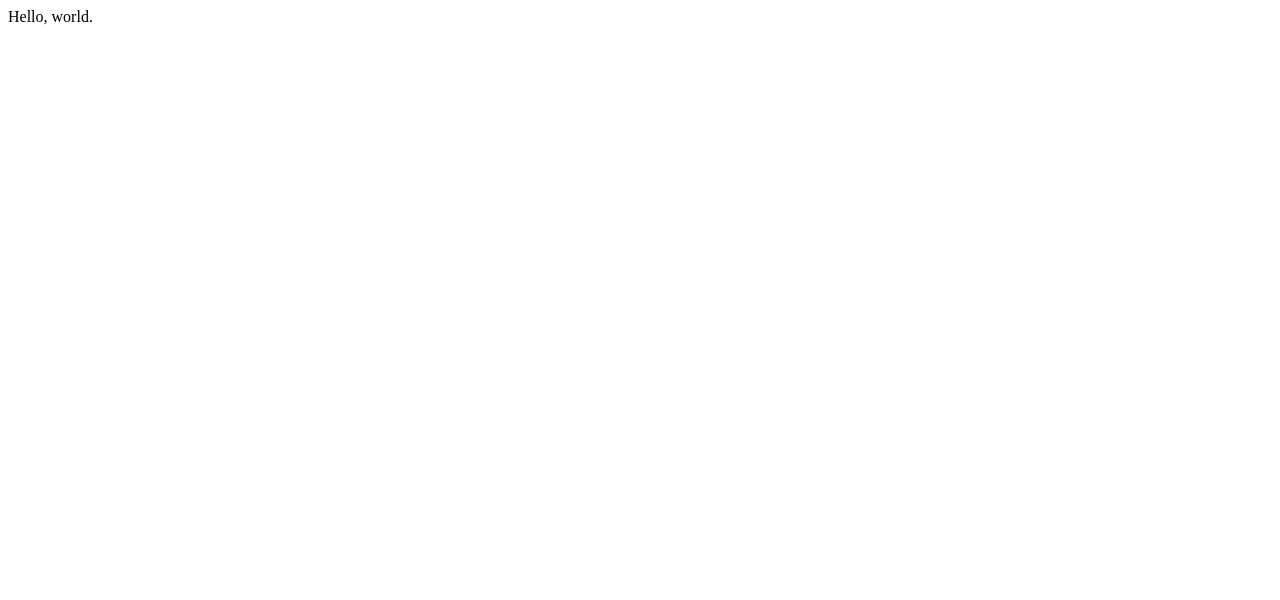
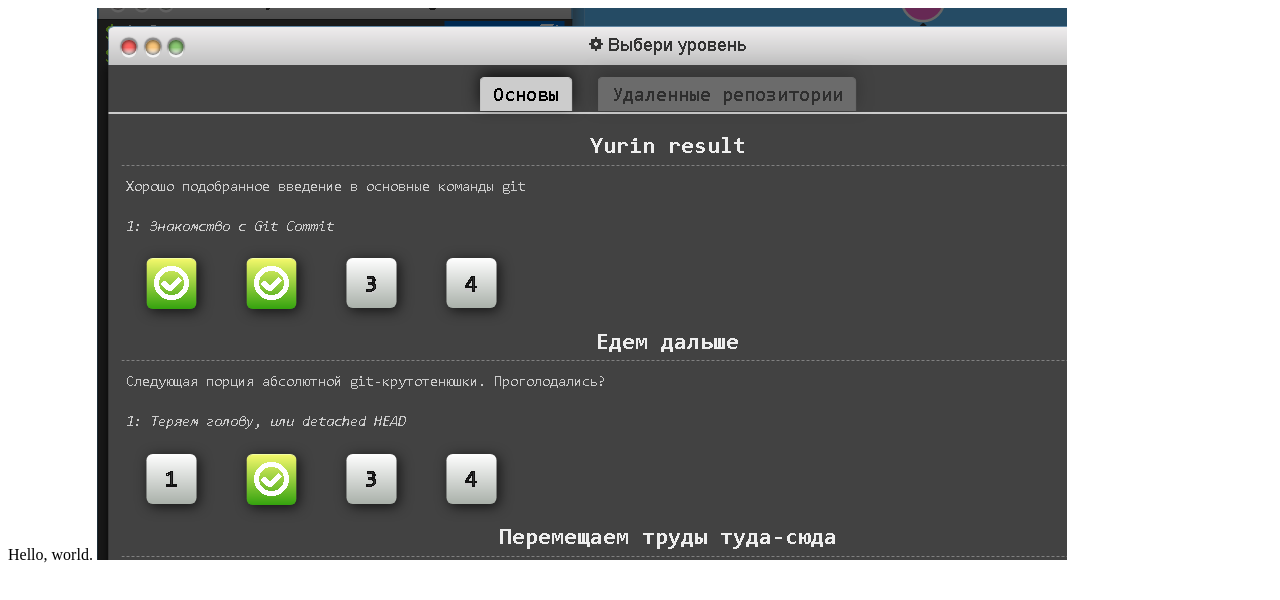
Before and after one commit to Yuridze/Yuridze.github.io, a plain HTML site: page index.html in a window 1280 px wide. Drawn offline with Linux system fonts and the light colour scheme.

Commit message:
Put image

```diff
--- a/index.html
+++ b/index.html
@@ -1 +1,2 @@
 Hello, world.
+<img src="./img/branching.png">
```
Also changed, not shown: img/branching.png (added), 1 other file.
